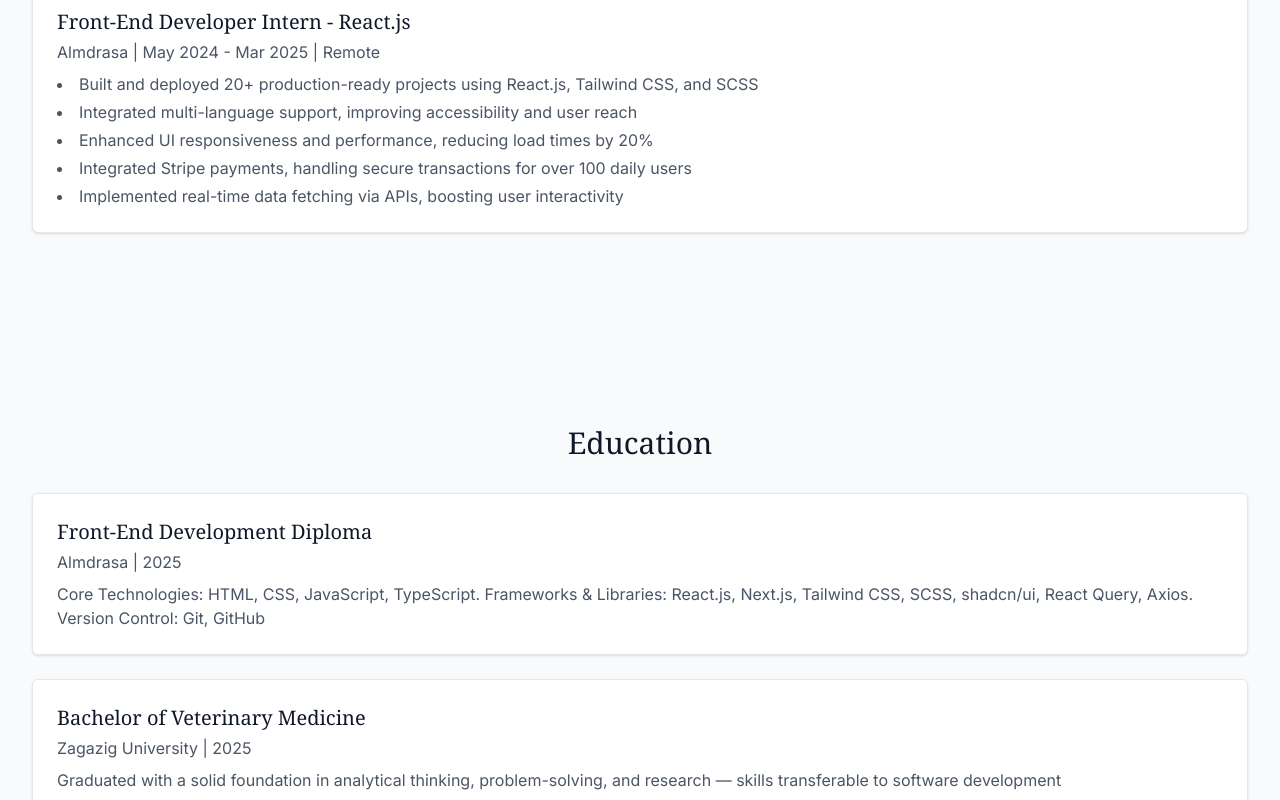
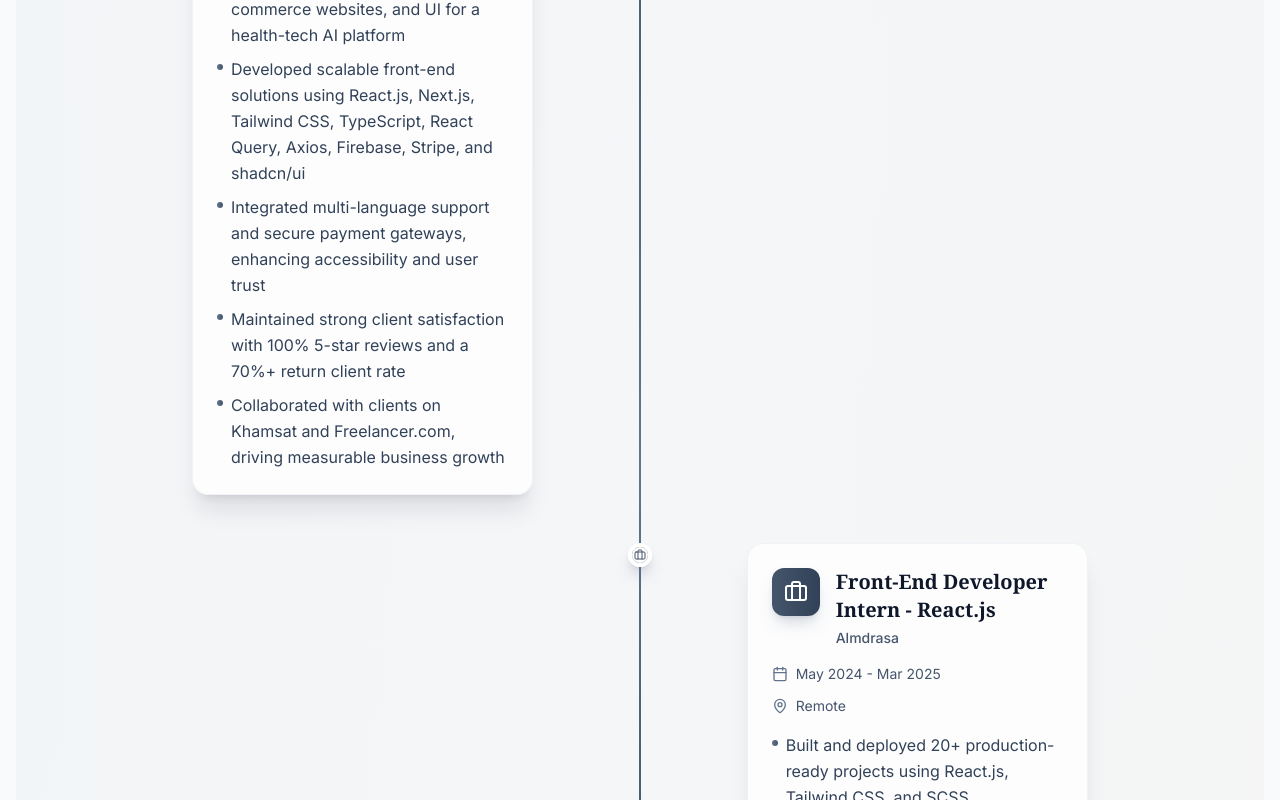
Before and after one commit to Yussif20/yusif-ayman, a Next.js app: page /en in a window 1280 px wide. Shown: the part 1640-2440 px from the top of the page. Built offline with nearby package versions, Linux system fonts and the light colour scheme.

Commit message:
improve the styles of the education and experience sections

```diff
--- a/sections/education.tsx
+++ b/sections/education.tsx
@@ -2,6 +2,7 @@
 
 import { useTranslations } from "next-intl";
 import { motion } from "framer-motion";
+import { GraduationCap, Calendar } from "lucide-react";
 
 export default function Education() {
   const t = useTranslations("Education");
@@ -24,42 +25,85 @@ export default function Education() {
   ];
 
   return (
-    <section className="py-12 sm:py-16 bg-ivory-100 dark:bg-charcoal-900">
-      <div className="container mx-auto px-4">
-        <motion.h2
-          className="font-serif text-2xl sm:text-3xl font-medium text-gray-900 dark:text-white mb-8 text-center"
-          initial={{ opacity: 0, y: 20 }}
+    <section className="py-16 sm:py-20 bg-gradient-to-br from-slate-50 via-gray-50 to-zinc-50 dark:from-slate-900 dark:via-slate-800 dark:to-slate-900 relative overflow-hidden">
+      {/* Background decoration */}
+      <div className="absolute inset-0 bg-gradient-to-r from-slate-600/3 via-gray-500/3 to-zinc-600/3 pointer-events-none" />
+      <div className="absolute top-0 left-0 w-96 h-96 bg-gradient-to-br from-slate-400/8 to-transparent rounded-full blur-3xl -translate-y-48 -translate-x-48" />
+      <div className="absolute bottom-0 right-0 w-96 h-96 bg-gradient-to-tl from-gray-400/8 to-transparent rounded-full blur-3xl translate-y-48 translate-x-48" />
+
+      <div className="container mx-auto px-4 relative z-10">
+        <motion.div
+          className="text-center mb-16"
+          initial={{ opacity: 0, y: 30 }}
           animate={{ opacity: 1, y: 0 }}
-          transition={{ duration: 0.6, ease: "easeOut" }}
+          transition={{ duration: 0.8, ease: "easeOut" }}
         >
+          <h2 className="font-serif text-3xl sm:text-4xl font-bold text-slate-900 dark:text-white mb-4">
             {t("title")}
-        </motion.h2>
-        <div className="space-y-6">
+          </h2>
+          <div className="w-24 h-1 bg-gradient-to-r from-slate-600 to-slate-800 mx-auto rounded-full" />
+        </motion.div>
+
+        <div className="relative max-w-4xl mx-auto">
+          {/* Timeline line */}
+          <div className="absolute left-4 sm:left-1/2 top-0 w-0.5 bg-gradient-to-b from-slate-600 via-slate-500 to-slate-700 h-full transform sm:-translate-x-1/2 shadow-lg shadow-slate-500/20"></div>
+
           {educationEntries.map((entry, index) => (
             <motion.article
               key={entry.key}
-              className="p-6 bg-white dark:bg-gray-800 border border-gray-200 dark:border-gray-600 rounded-md shadow-sm"
-              initial={{ opacity: 0, y: 20 }}
-              animate={{ opacity: 1, y: 0 }}
+              className={`mb-12 flex flex-col sm:flex-row items-start w-full ${
+                index % 2 === 0 ? "sm:justify-start" : "sm:justify-end"
+              }`}
+              initial={{ opacity: 0, x: index % 2 === 0 ? -50 : 50 }}
+              animate={{ opacity: 1, x: 0 }}
               transition={{
-                duration: 0.6,
-                delay: index * 0.2,
+                duration: 0.8,
+                delay: index * 0.3,
                 ease: "easeOut",
               }}
-              aria-labelledby={`${entry.key}-title`}
             >
-              <h3
-                id={`${entry.key}-title`}
-                className="font-serif text-xl font-medium text-gray-900 dark:text-white"
+              {/* Timeline dot */}
+              <div className="hidden sm:block absolute left-1/2 w-6 h-6 bg-gradient-to-r from-slate-600 to-slate-700 rounded-full transform -translate-x-1/2 z-20 shadow-lg shadow-slate-500/30 border-4 border-white dark:border-slate-900">
+                <div className="w-full h-full bg-white dark:bg-slate-900 rounded-full flex items-center justify-center">
+                  <GraduationCap className="w-3 h-3 text-slate-600" />
+                </div>
+              </div>
+
+              <motion.div
+                className={`w-full sm:w-5/12 ml-12 sm:ml-0 ${
+                  index % 2 === 0 ? "sm:pr-8" : "sm:pl-8"
+                }`}
+                whileHover={{ scale: 1.02 }}
+                transition={{ duration: 0.3 }}
               >
+                <div className="bg-white/80 dark:bg-slate-800/80 backdrop-blur-sm border border-slate-200/50 dark:border-slate-700/50 rounded-2xl p-6 shadow-xl shadow-slate-900/10 hover:shadow-2xl hover:shadow-slate-500/10 transition-all duration-300">
+                  {/* Header */}
+                  <div className="flex items-start gap-4 mb-4">
+                    <div className="flex-shrink-0 w-12 h-12 bg-gradient-to-r from-slate-600 to-slate-700 rounded-xl flex items-center justify-center shadow-lg shadow-slate-500/25">
+                      <GraduationCap className="w-6 h-6 text-white" />
+                    </div>
+                    <div className="flex-1">
+                      <h3 className="font-serif text-xl font-bold text-slate-900 dark:text-white mb-1">
                         {entry.degree}
                       </h3>
-              <p className="text-gray-600 dark:text-gray-300 mt-1">
-                {entry.institution} | {entry.duration}
+                      <p className="text-slate-600 dark:text-slate-400 font-medium text-sm">
+                        {entry.institution}
                       </p>
-              <p className="text-gray-600 dark:text-gray-300 mt-2">
+                    </div>
+                  </div>
+
+                  {/* Details */}
+                  <div className="space-y-3">
+                    <div className="flex items-center gap-2 text-slate-600 dark:text-slate-400 text-sm">
+                      <Calendar className="w-4 h-4 text-slate-500" />
+                      <span>{entry.duration}</span>
+                    </div>
+                    <p className="text-slate-700 dark:text-slate-300 leading-relaxed">
                       {entry.details}
                     </p>
+                  </div>
+                </div>
+              </motion.div>
             </motion.article>
           ))}
         </div>
--- a/sections/experience.tsx
+++ b/sections/experience.tsx
@@ -2,6 +2,7 @@
 
 import { useTranslations } from "next-intl";
 import { motion } from "framer-motion";
+import { Briefcase, MapPin, Calendar } from "lucide-react";
 
 export default function Experience() {
   const t = useTranslations("Experience");
@@ -26,44 +27,99 @@ export default function Experience() {
   ];
 
   return (
-    <section className="py-12 sm:py-16 bg-ivory-100 dark:bg-charcoal-900">
-      <div className="container mx-auto px-4">
-        <motion.h2
-          className="font-serif text-2xl sm:text-3xl font-medium text-gray-900 dark:text-white mb-8 text-center"
-          initial={{ opacity: 0, y: 20 }}
+    <section className="py-16 sm:py-20 bg-gradient-to-br from-slate-50 via-gray-50 to-zinc-50 dark:from-slate-900 dark:via-slate-800 dark:to-slate-900 relative overflow-hidden">
+      {/* Background decoration */}
+      <div className="absolute inset-0 bg-gradient-to-r from-slate-600/3 via-gray-500/3 to-zinc-600/3 pointer-events-none" />
+      <div className="absolute top-0 left-0 w-96 h-96 bg-gradient-to-br from-slate-400/8 to-transparent rounded-full blur-3xl -translate-y-48 -translate-x-48" />
+      <div className="absolute bottom-0 right-0 w-96 h-96 bg-gradient-to-tl from-gray-400/8 to-transparent rounded-full blur-3xl translate-y-48 translate-x-48" />
+
+      <div className="container mx-auto px-4 relative z-10">
+        <motion.div
+          className="text-center mb-16"
+          initial={{ opacity: 0, y: 30 }}
           animate={{ opacity: 1, y: 0 }}
-          transition={{ duration: 0.6, ease: "easeOut" }}
+          transition={{ duration: 0.8, ease: "easeOut" }}
         >
+          <h2 className="font-serif text-3xl sm:text-4xl font-bold text-slate-900 dark:text-white mb-4">
             {t("title")}
-        </motion.h2>
-        <div className="space-y-6">
+          </h2>
+          <div className="w-24 h-1 bg-gradient-to-r from-slate-600 to-slate-800 mx-auto rounded-full" />
+        </motion.div>
+
+        <div className="relative max-w-4xl mx-auto">
+          {/* Timeline line */}
+          <div className="absolute left-4 sm:left-1/2 top-0 w-0.5 bg-gradient-to-b from-slate-600 via-slate-500 to-slate-700 h-full transform sm:-translate-x-1/2 shadow-lg shadow-slate-500/20"></div>
+
           {experienceEntries.map((entry, index) => (
             <motion.article
               key={entry.key}
-              className="p-6 bg-white dark:bg-gray-800 border border-gray-200 dark:border-gray-600 rounded-md shadow-sm"
-              initial={{ opacity: 0, y: 20 }}
-              animate={{ opacity: 1, y: 0 }}
+              className={`mb-12 flex flex-col sm:flex-row items-start w-full ${
+                index % 2 === 0 ? "sm:justify-start" : "sm:justify-end"
+              }`}
+              initial={{ opacity: 0, x: index % 2 === 0 ? -50 : 50 }}
+              animate={{ opacity: 1, x: 0 }}
               transition={{
-                duration: 0.6,
-                delay: index * 0.2,
+                duration: 0.8,
+                delay: index * 0.3,
                 ease: "easeOut",
               }}
-              aria-labelledby={`${entry.key}-title`}
             >
-              <h3
-                id={`${entry.key}-title`}
-                className="font-serif text-xl font-medium text-gray-900 dark:text-white"
+              {/* Timeline dot */}
+              <div className="hidden sm:block absolute left-1/2 w-6 h-6 bg-gradient-to-r from-slate-600 to-slate-700 rounded-full transform -translate-x-1/2 z-20 shadow-lg shadow-slate-500/30 border-4 border-white dark:border-slate-900">
+                <div className="w-full h-full bg-white dark:bg-slate-900 rounded-full flex items-center justify-center">
+                  <Briefcase className="w-3 h-3 text-slate-600" />
+                </div>
+              </div>
+
+              <motion.div
+                className={`w-full sm:w-5/12 ml-12 sm:ml-0 ${
+                  index % 2 === 0 ? "sm:pr-8" : "sm:pl-8"
+                }`}
+                whileHover={{ scale: 1.02 }}
+                transition={{ duration: 0.3 }}
               >
+                <div className="bg-white/80 dark:bg-slate-800/80 backdrop-blur-sm border border-slate-200/50 dark:border-slate-700/50 rounded-2xl p-6 shadow-xl shadow-slate-900/10 hover:shadow-2xl hover:shadow-slate-500/10 transition-all duration-300">
+                  {/* Header */}
+                  <div className="flex items-start gap-4 mb-4">
+                    <div className="flex-shrink-0 w-12 h-12 bg-gradient-to-r from-slate-600 to-slate-700 rounded-xl flex items-center justify-center shadow-lg shadow-slate-500/25">
+                      <Briefcase className="w-6 h-6 text-white" />
+                    </div>
+                    <div className="flex-1">
+                      <h3 className="font-serif text-xl font-bold text-slate-900 dark:text-white mb-1">
                         {entry.title}
                       </h3>
-              <p className="text-gray-600 dark:text-gray-300 mt-1">
-                {entry.company} | {entry.duration} | {entry.location}
+                      <p className="text-slate-600 dark:text-slate-400 font-medium text-sm">
+                        {entry.company}
                       </p>
-              <ul className="list-disc list-inside text-gray-600 dark:text-gray-300 mt-2 space-y-1">
+                    </div>
+                  </div>
+
+                  {/* Details */}
+                  <div className="space-y-3">
+                    <div className="flex items-center gap-2 text-slate-600 dark:text-slate-400 text-sm">
+                      <Calendar className="w-4 h-4 text-slate-500" />
+                      <span>{entry.duration}</span>
+                    </div>
+                    <div className="flex items-center gap-2 text-slate-600 dark:text-slate-400 text-sm">
+                      <MapPin className="w-4 h-4 text-slate-500" />
+                      <span>{entry.location}</span>
+                    </div>
+                    <div className="mt-4">
+                      <ul className="space-y-2">
                         {entry.details.map((detail: string, i: number) => (
-                  <li key={i}>{detail}</li>
+                          <li
+                            key={i}
+                            className="flex items-start gap-2 text-slate-700 dark:text-slate-300"
+                          >
+                            <div className="w-1.5 h-1.5 bg-gradient-to-r from-slate-500 to-slate-600 rounded-full mt-2 flex-shrink-0" />
+                            <span className="leading-relaxed">{detail}</span>
+                          </li>
                         ))}
                       </ul>
+                    </div>
+                  </div>
+                </div>
+              </motion.div>
             </motion.article>
           ))}
         </div>
```
Lines whose indentation alone changed are shown as unchanged.
